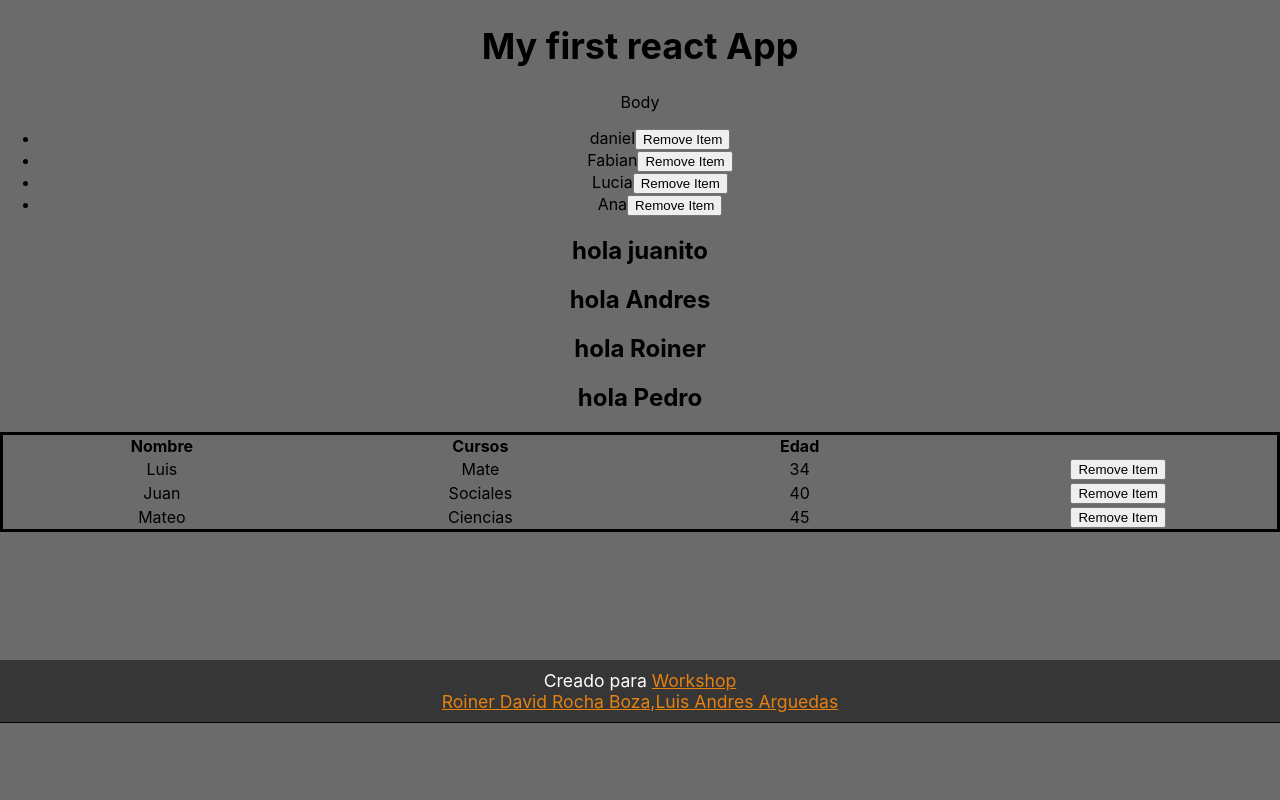
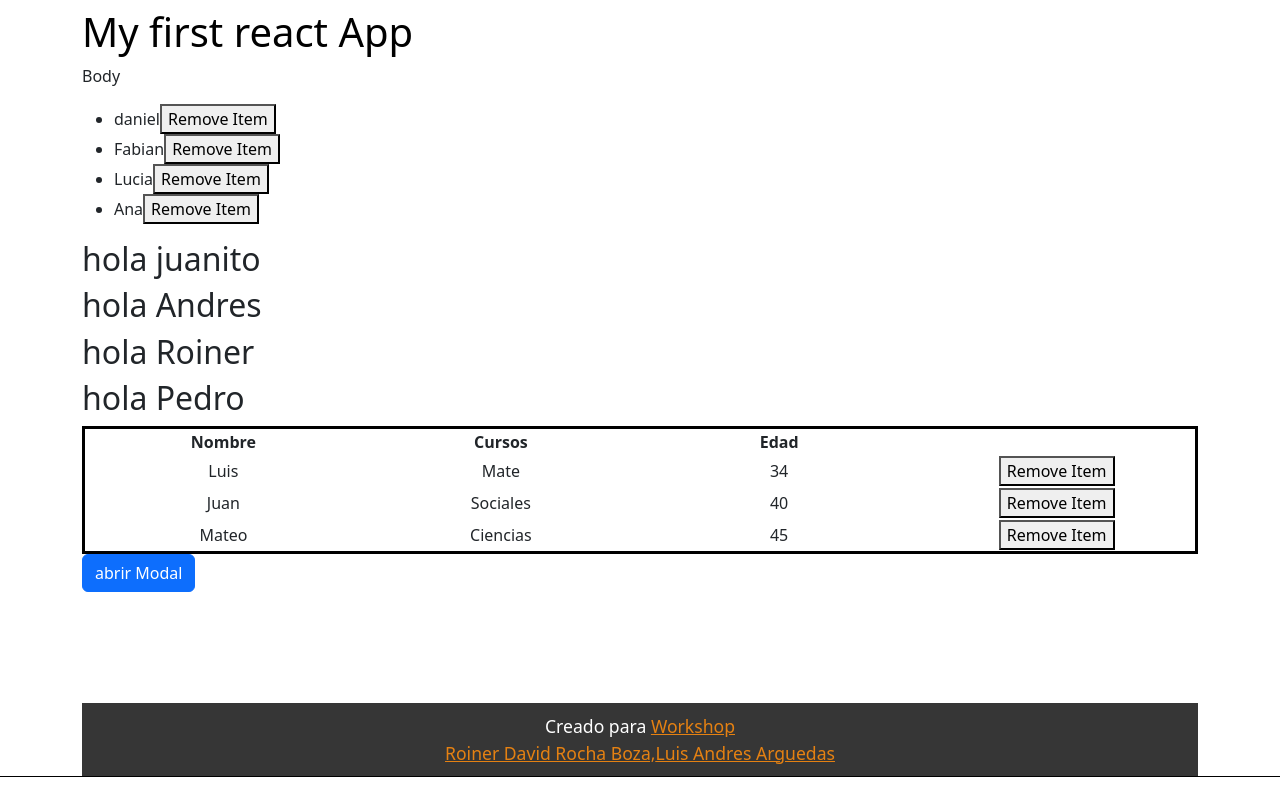
Before and after one commit to RoinerRocha/react-isw, a React (Create React App) app: page / in a window 1280 px wide. Built offline with nearby package versions, Linux system fonts and the light colour scheme.

Commit message:
WorkShop2

```diff
--- a/package.json
+++ b/package.json
@@ -6,7 +6,9 @@
     "@testing-library/jest-dom": "^5.16.5",
     "@testing-library/react": "^13.4.0",
     "@testing-library/user-event": "^13.5.0",
+    "bootstrap": "^5.2.2",
     "react": "^18.2.0",
+    "react-bootstrap": "^2.5.0",
     "react-dom": "^18.2.0",
     "react-scripts": "5.0.1",
     "web-vitals": "^2.1.4"
--- a/src/App.js
+++ b/src/App.js
@@ -2,12 +2,14 @@ import './App.css';
 import Header from './components/header/Header';
 import Body from './components/body/Body';
 import Footer from './components/footer/Footer';
+import Modal from './components/Modal/modal';
 
 function App() {
   return (
     <div className="container mt-2">
       <Header text={'My first react App'}/>
       <Body />
+      <Modal />
       <Footer />
     </div>
   );
--- /dev/null
+++ b/src/components/Modal/modal.js
@@ -0,0 +1,38 @@
+import React from "react";
+import { Modal, Button } from 'react-bootstrap';
+import List from "../list/List";
+
+class App extends React.Component {
+    constructor() {
+        super()
+        this.state = {
+            showModal: false
+        }
+    }
+
+    handleModal() {
+        this.setState({ showModal: !this.state.showModal })
+    }
+
+    render() {
+        return (
+            <div>
+                <Button onClick={() => this.handleModal()}>abrir Modal</Button>
+                <Modal show={this.state.showModal} onHide={()=>this.handleModal()} >
+                    <Modal.Header closeButton>
+                        Modal Header
+                    </Modal.Header>
+                    <Modal.Body>
+                        <List />
+                    </Modal.Body>
+                    <Modal.Footer>
+                        <Button>Aceptar</Button>
+                        <Button onClick={() => this.handleModal()}>Cancelar</Button>
+                    </Modal.Footer>
+                </Modal>
+            </div>
+        )
+    }
+}
+
+export default App;
--- a/src/components/body/Body.css
+++ b/src/components/body/Body.css
@@ -1,5 +1,5 @@
 Body{
-    background-color: #6b6b6b;
+    background-color: white;
     border-bottom: 1px solid black;
     text-align: center;
 }
--- a/src/index.js
+++ b/src/index.js
@@ -3,6 +3,7 @@ import ReactDOM from 'react-dom/client';
 import './index.css';
 import App from './App';
 import reportWebVitals from './reportWebVitals';
+import 'bootstrap/dist/css/bootstrap.min.css';
 
 const root = ReactDOM.createRoot(document.getElementById('root'));
 root.render(
```
Also changed, not shown: 1 other file (tests, documents, lock files or other folders).
